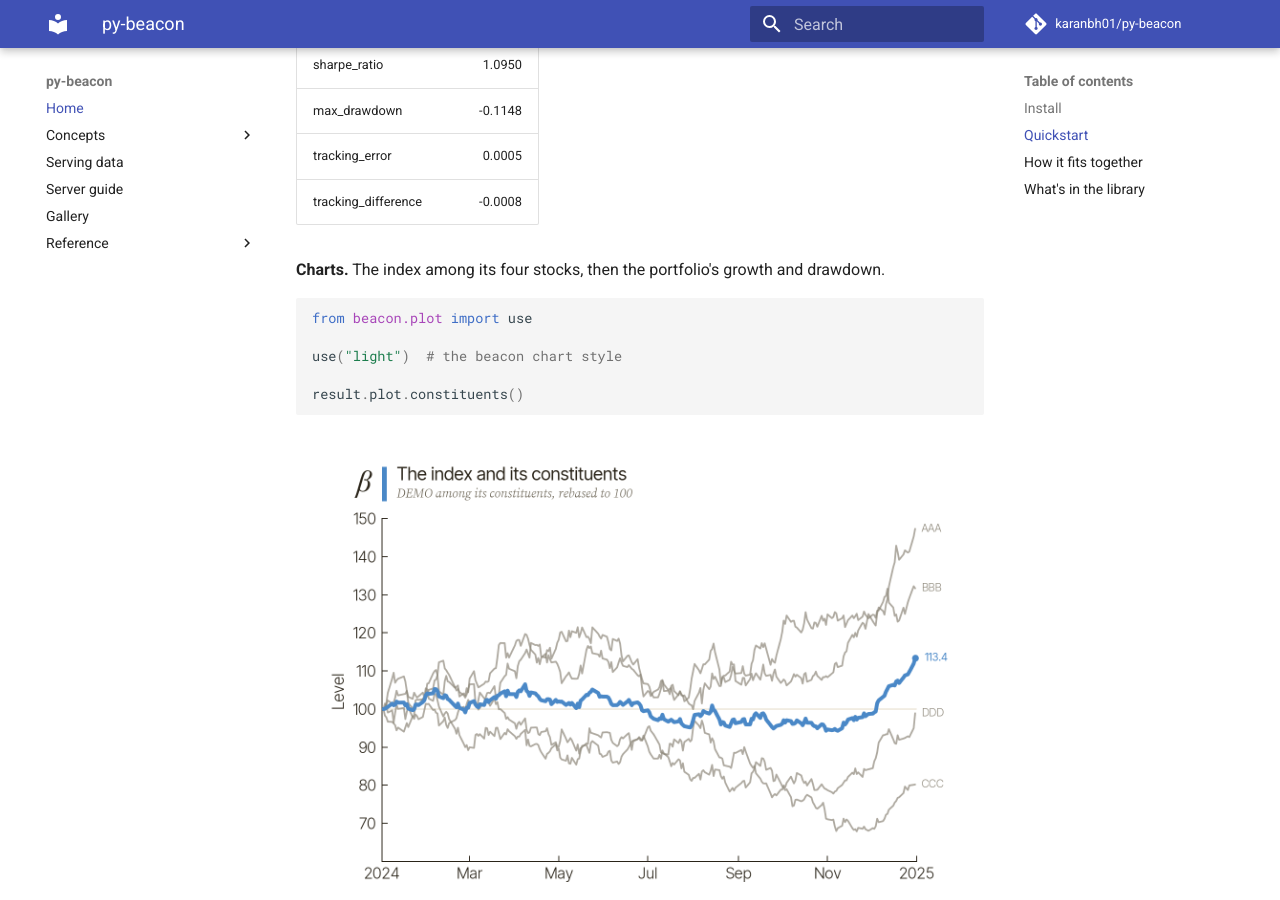
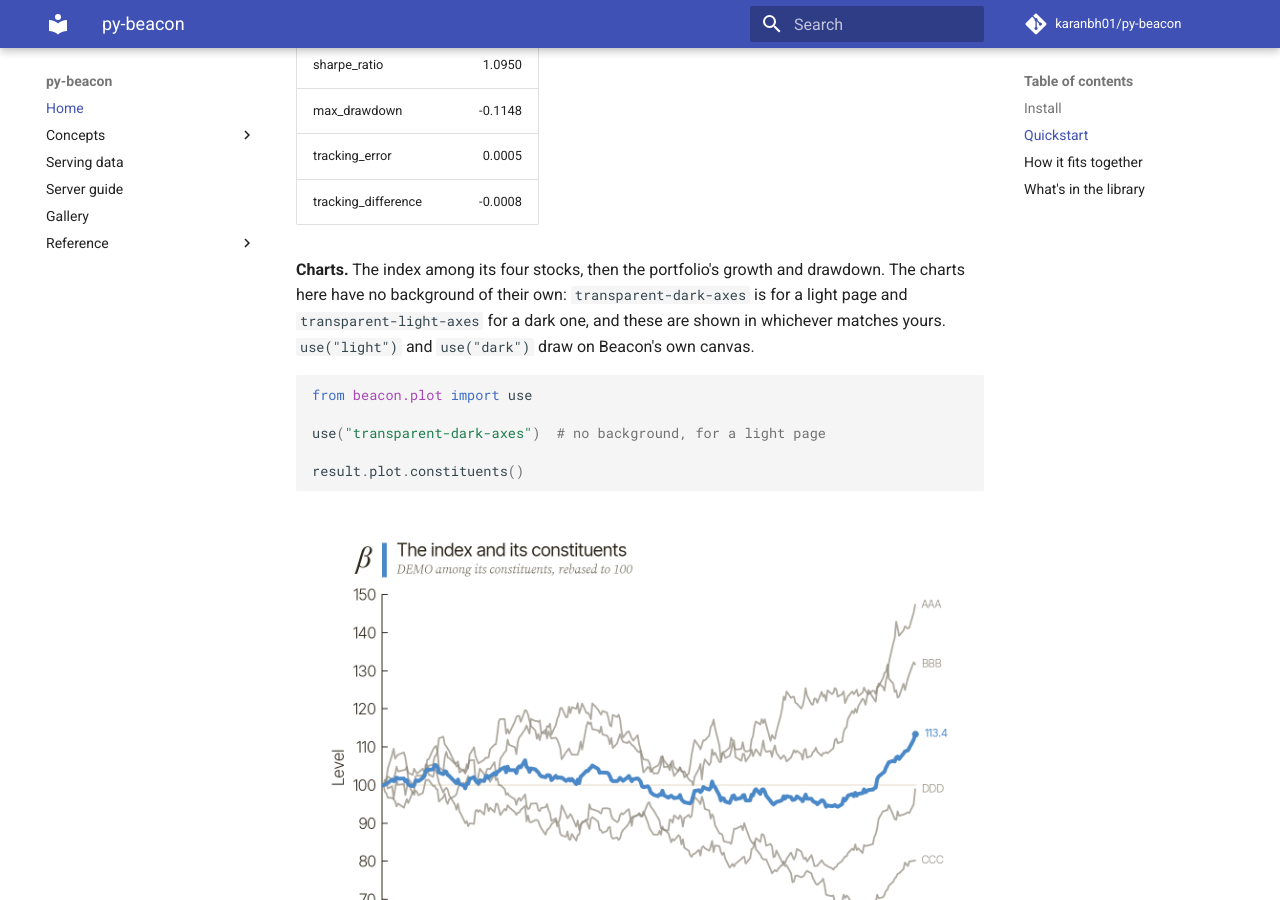
Before and after one commit to karanbh01/py-beacon, an MkDocs documentation site: the page built from docs/index.md, in a window 1280 px wide and 900 px high, scrolled down 3368 px. Built offline with MkDocs 1.6.1 and Material for MkDocs 9.7.7, drawn with Linux system fonts in a browser that asks for light colours; comment, search, counter and statistics services are not loaded.

Commit message:
[BN-289] Name the quickstart's chart theme as it is drawn
- The quickstart's chart cell set use("light") while its pictures are
  drawn in the transparent themes. It now calls use("transparent-dark-axes")
  and the cell's introduction says which theme each picture is in and that
  "light" and "dark" draw on Beacon's own canvas. README and the docs home
  page both.

Refs #305

````diff
--- a/docs/index.md
+++ b/docs/index.md
@@ -152,12 +152,15 @@ pd.DataFrame({"Portfolio": result.summary()}).round(4)
 | tracking_difference | -0.0008 |
 
 **Charts.** The index among its four stocks, then the portfolio's growth and
-drawdown.
+drawdown. The charts here have no background of their own:
+`transparent-dark-axes` is for a light page and `transparent-light-axes` for
+a dark one, and these are shown in whichever matches yours. `use("light")`
+and `use("dark")` draw on Beacon's own canvas.
 
 ```python
 from beacon.plot import use
 
-use("light")  # the beacon chart style
+use("transparent-dark-axes")  # no background, for a light page
 
 result.plot.constituents()
 ```
````
Also changed, not shown: README.md (+5 -2 lines).
